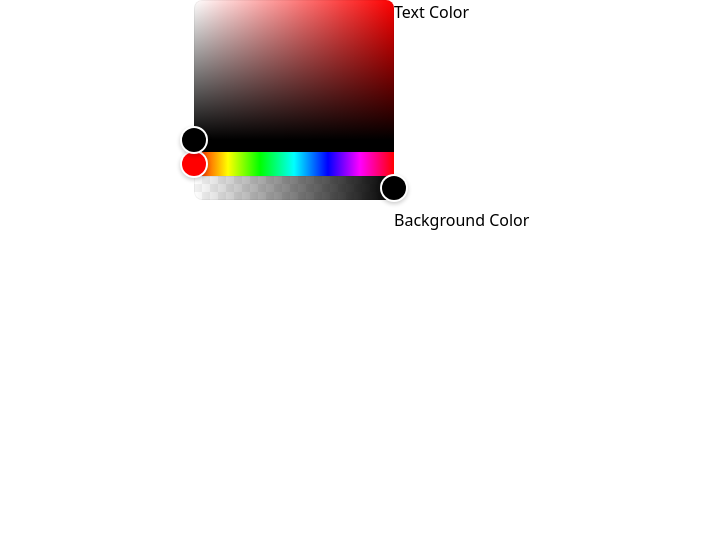
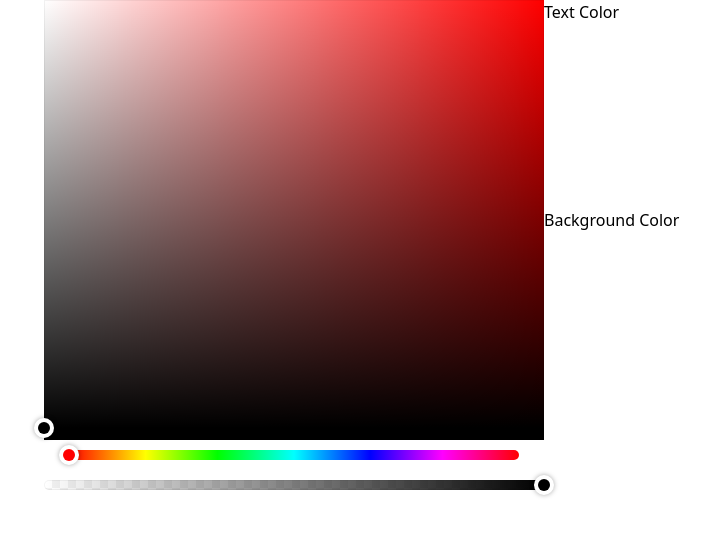
Before and after one commit to shareef99/colors, a Next.js app: page / in a window 1280 px wide. Shown: the top 536 px of the page, without its empty margins (242-950 px from the left). Built offline with nearby package versions, Linux system fonts and the light colour scheme.

Commit message:
✨ style color picker roughly

```diff
--- a/styles/globals.css
+++ b/styles/globals.css
@@ -1,4 +1,8 @@
 @import url("./tailwind.css");
+
+:root {
+  --widthAndHeightOfPointer: 20px;
+}
 
 html,
 body {
@@ -22,3 +26,34 @@ a {
   color: inherit;
   text-decoration: none;
 }
+
+.color-picker .react-colorful {
+  height: 500px;
+  width: 500px;
+}
+
+.color-picker .react-colorful .react-colorful__saturation {
+  border-radius: 0;
+}
+
+.color-picker .react-colorful .react-colorful__hue,
+.color-picker .react-colorful .react-colorful__alpha {
+  margin: 10px auto;
+  border-radius: 20px;
+  height: 10px;
+}
+
+.color-picker .react-colorful .react-colorful__hue {
+  width: calc(100% - 50px);
+}
+
+.color-picker .react-colorful .react-colorful__alpha {
+  width: 100%;
+}
+
+.color-picker .react-colorful .react-colorful__pointer {
+  width: var(--widthAndHeightOfPointer);
+  height: var(--widthAndHeightOfPointer);
+  border-width: 4px;
+  box-shadow: 0 0 5px rgb(0 0 0 / 34%);
+}
```
